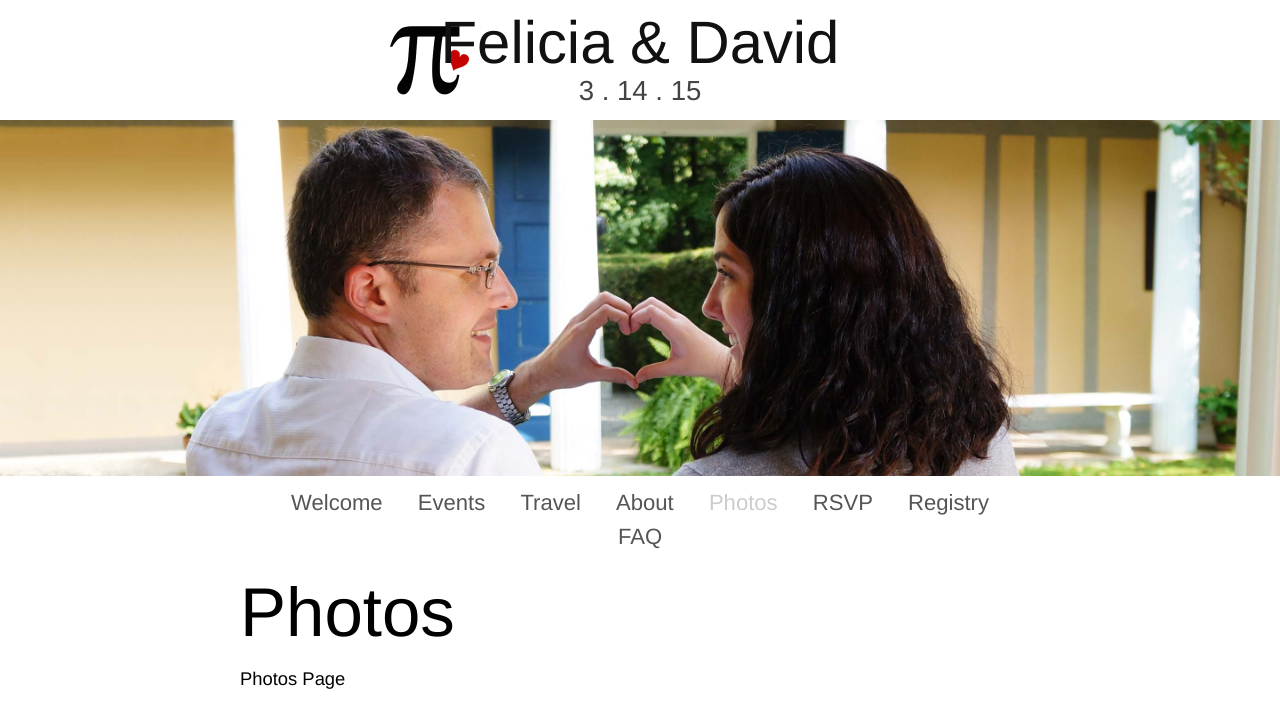
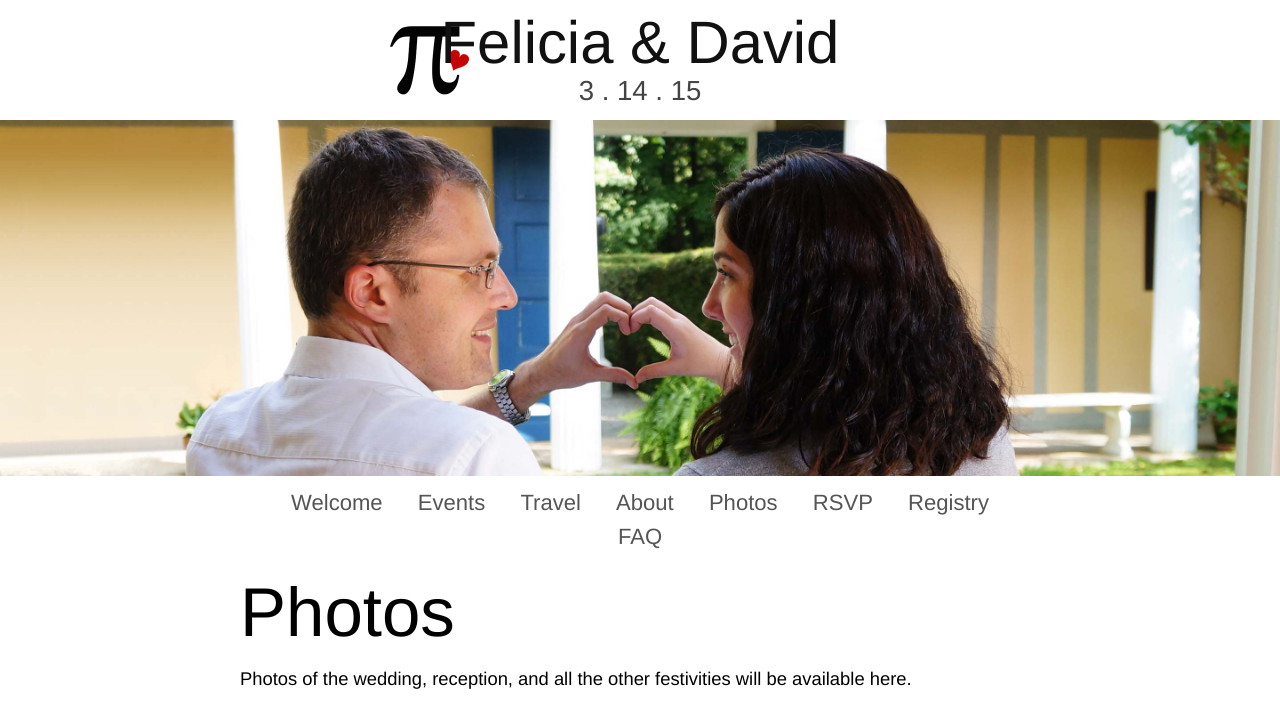
Before and after one commit to dnschnur/piday.github.com, a Jekyll site: the page built from photos/index.md, in a window 1280 px wide. Shown: the top 728 px of the page. Built offline with Jekyll 4.4.1, drawn with Linux system fonts in a browser that asks for light colours; nearby versions of some CDN libraries.

Commit message:
Add a photos placeholder page.

```diff
--- a/_layouts/default.html
+++ b/_layouts/default.html
@@ -72,7 +72,7 @@
       </div>
     </div>
     <div class="menu-item">
-     <span class="menu-disabled">Photos</span>
+      <a href="/photos">Photos</a>
     </div>
     <div class="menu-item">
       <a href="/rsvp">RSVP</a>
--- a/photos/index.md
+++ b/photos/index.md
@@ -4,4 +4,5 @@ layout: default
 
 ## Photos ##
 
-Photos Page
+Photos of the wedding, reception, and all the other festivities will be
+available here.
```
